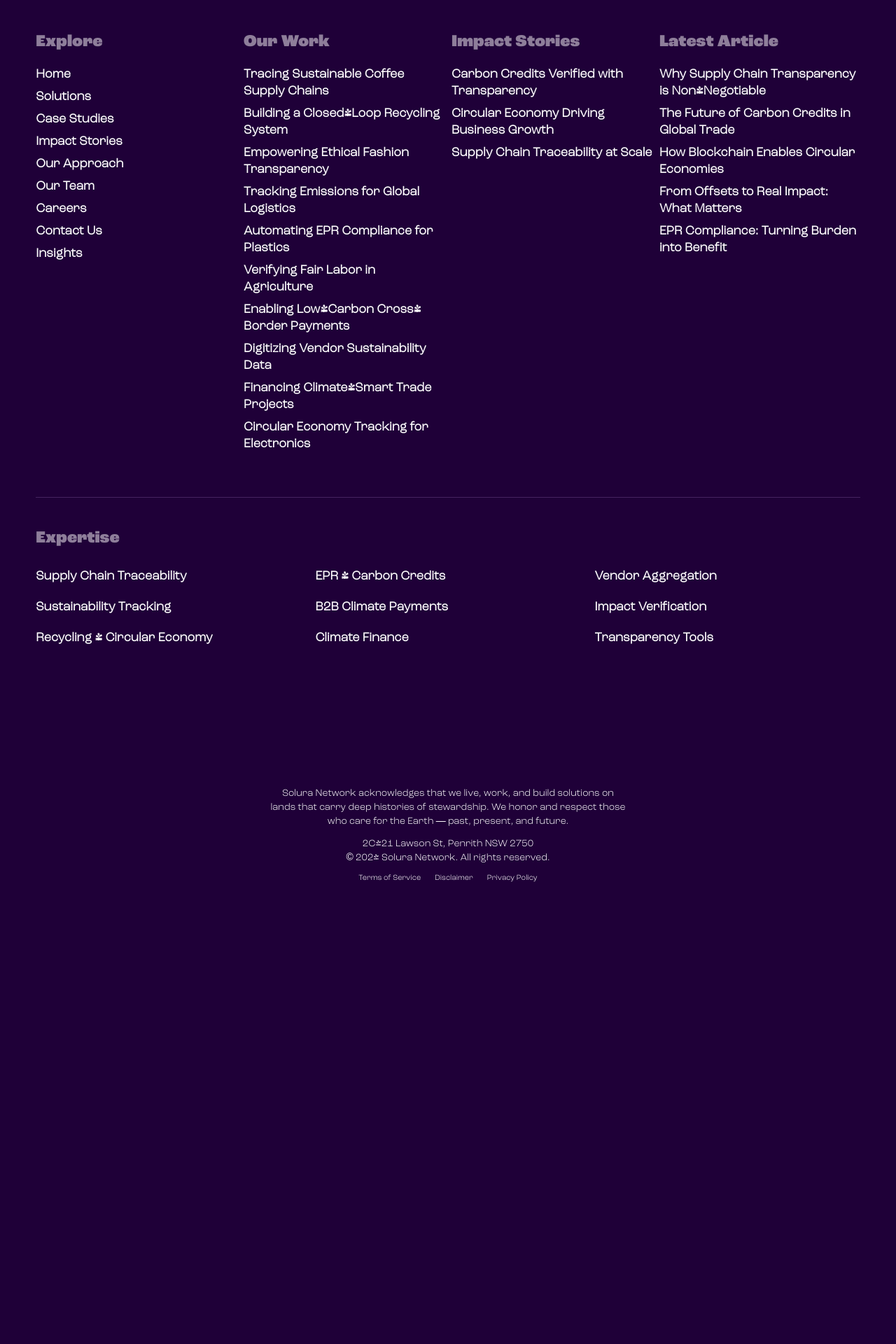
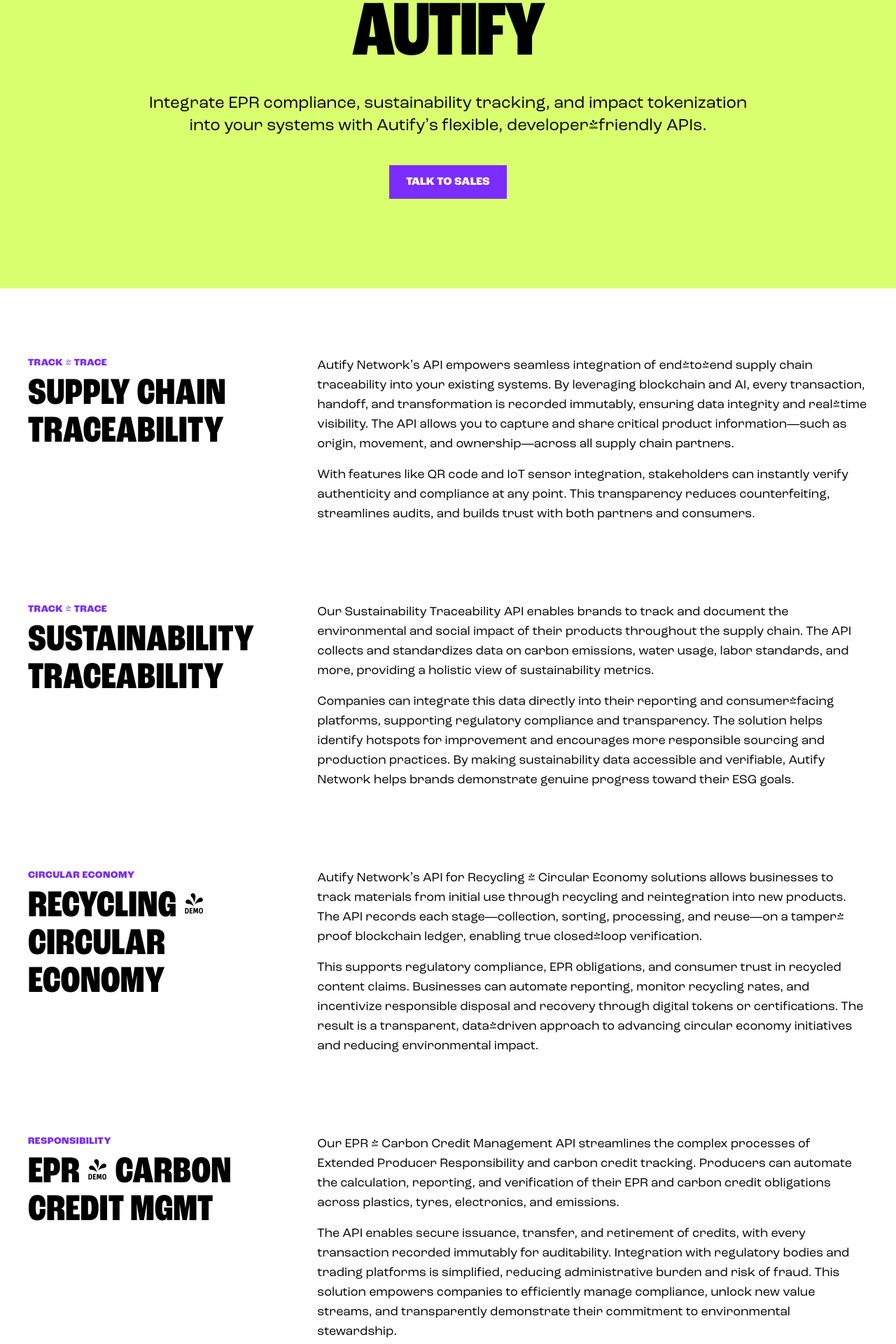
Before and after one commit to heyrapto/Pixite, a Next.js app: page /apis in a window 1280 px wide. Shown: the part 280-2200 px from the top of the page at 70% size. Before the commit the page ends 1620 px from the top, so only its background shows below. Built offline with nearby package versions, Linux system fonts and the light colour scheme.

Commit message:
feat: designed api page

```diff
--- a/src/app/apis/page.jsx
+++ b/src/app/apis/page.jsx
@@ -3,8 +3,93 @@
 
 export default function APIPage() {
   return (
-    <div>
+    <div className="w-full min-h-screen ">
       <Navbar />
+
+      <div className="w-full min-h-screen bg-white">
+      {/* Hero */}
+      <section className="w-full bg-[#D9FF6F] text-black pt-[50px]">
+        <div className="max-w-7xl mx-auto px-5 md:px-8 xl:px-10 py-20 md:py-28 lg:py-32 text-center">
+          <h1 className="font-condRocGrotesk uppercase tracking-tight leading-[0.9] text-[42px] md:text-[84px] lg:text-[112px]">Plug Into the Power of Autify</h1>
+          <p className="font-regRocGrotesk mt-6 md:mt-8 text-lg md:text-2xl max-w-4xl mx-auto">
+            Integrate EPR compliance, sustainability tracking, and impact tokenization into your systems with Autify’s flexible, developer-friendly APIs.
+          </p>
+          <div className="mt-10">
+            <a href="#apis" className="inline-block bg-[#7B2CFF] text-white font-extRocGrotesk uppercase px-6 py-3 text-sm md:text-base">
+              Talk to Sales
+            </a>
+          </div>
+        </div>
+      </section>
+
+      {/* Content Sections */}
+      <section id="apis" className="max-w-7xl mx-auto px-5 md:px-8 xl:px-10 py-16 md:py-24 space-y-20 md:space-y-28">
+        {/* Track & Trace - Supply Chain */}
+        <div className="grid md:grid-cols-12 gap-8 md:gap-10 items-start">
+          <div className="md:col-span-4">
+            <p className="font-extRocGrotesk text-[#7B2CFF] uppercase text-sm tracking-wide">Track & Trace</p>
+            <h2 className="font-condRocGrotesk uppercase text-[34px] md:text-[54px] leading-[1] mt-2">Supply Chain Traceability</h2>
+          </div>
+          <div className="md:col-span-8">
+            <p className="font-regRocGrotesk text-base md:text-lg leading-relaxed">
+              Autify Network’s API empowers seamless integration of end-to-end supply chain traceability into your existing systems. By leveraging blockchain and AI, every transaction, handoff, and transformation is recorded immutably, ensuring data integrity and real-time visibility. The API allows you to capture and share critical product information—such as origin, movement, and ownership—across all supply chain partners.
+            </p>
+            <p className="font-regRocGrotesk text-base md:text-lg leading-relaxed mt-4">
+              With features like QR code and IoT sensor integration, stakeholders can instantly verify authenticity and compliance at any point. This transparency reduces counterfeiting, streamlines audits, and builds trust with both partners and consumers.
+            </p>
+          </div>
+        </div>
+
+        {/* Track & Trace - Sustainability */}
+        <div className="grid md:grid-cols-12 gap-8 md:gap-10 items-start">
+          <div className="md:col-span-4">
+            <p className="font-extRocGrotesk text-[#7B2CFF] uppercase text-sm tracking-wide">Track & Trace</p>
+            <h2 className="font-condRocGrotesk uppercase text-[34px] md:text-[54px] leading-[1] mt-2">Sustainability Traceability</h2>
+          </div>
+          <div className="md:col-span-8">
+            <p className="font-regRocGrotesk text-base md:text-lg leading-relaxed">
+              Our Sustainability Traceability API enables brands to track and document the environmental and social impact of their products throughout the supply chain. The API collects and standardizes data on carbon emissions, water usage, labor standards, and more, providing a holistic view of sustainability metrics.
+            </p>
+            <p className="font-regRocGrotesk text-base md:text-lg leading-relaxed mt-4">
+              Companies can integrate this data directly into their reporting and consumer-facing platforms, supporting regulatory compliance and transparency. The solution helps identify hotspots for improvement and encourages more responsible sourcing and production practices. By making sustainability data accessible and verifiable, Autify Network helps brands demonstrate genuine progress toward their ESG goals.
+            </p>
+          </div>
+        </div>
+
+        {/* Circular Economy */}
+        <div className="grid md:grid-cols-12 gap-8 md:gap-10 items-start">
+          <div className="md:col-span-4">
+            <p className="font-extRocGrotesk text-[#7B2CFF] uppercase text-sm tracking-wide">Circular Economy</p>
+            <h2 className="font-condRocGrotesk uppercase text-[34px] md:text-[54px] leading-[1] mt-2">Recycling & Circular Economy</h2>
+          </div>
+          <div className="md:col-span-8">
+            <p className="font-regRocGrotesk text-base md:text-lg leading-relaxed">
+              Autify Network’s API for Recycling & Circular Economy solutions allows businesses to track materials from initial use through recycling and reintegration into new products. The API records each stage—collection, sorting, processing, and reuse—on a tamper-proof blockchain ledger, enabling true closed-loop verification.
+            </p>
+            <p className="font-regRocGrotesk text-base md:text-lg leading-relaxed mt-4">
+              This supports regulatory compliance, EPR obligations, and consumer trust in recycled content claims. Businesses can automate reporting, monitor recycling rates, and incentivize responsible disposal and recovery through digital tokens or certifications. The result is a transparent, data-driven approach to advancing circular economy initiatives and reducing environmental impact.
+            </p>
+          </div>
+        </div>
+
+        {/* Responsibility */}
+        <div className="grid md:grid-cols-12 gap-8 md:gap-10 items-start">
+          <div className="md:col-span-4">
+            <p className="font-extRocGrotesk text-[#7B2CFF] uppercase text-sm tracking-wide">Responsibility</p>
+            <h2 className="font-condRocGrotesk uppercase text-[34px] md:text-[54px] leading-[1] mt-2">EPR & Carbon Credit MGMT</h2>
+          </div>
+          <div className="md:col-span-8">
+            <p className="font-regRocGrotesk text-base md:text-lg leading-relaxed">
+              Our EPR & Carbon Credit Management API streamlines the complex processes of Extended Producer Responsibility and carbon credit tracking. Producers can automate the calculation, reporting, and verification of their EPR and carbon credit obligations across plastics, tyres, electronics, and emissions.
+            </p>
+            <p className="font-regRocGrotesk text-base md:text-lg leading-relaxed mt-4">
+              The API enables secure issuance, transfer, and retirement of credits, with every transaction recorded immutably for auditability. Integration with regulatory bodies and trading platforms is simplified, reducing administrative burden and risk of fraud. This solution empowers companies to efficiently manage compliance, unlock new value streams, and transparently demonstrate their commitment to environmental stewardship.
+            </p>
+          </div>
+        </div>
+      </section>
+      </div>
+
       <Footer />
     </div>
   )
--- a/src/components/Dropdown.jsx
+++ b/src/components/Dropdown.jsx
@@ -11,10 +11,11 @@
   useScroll,
   useMotionValueEvent,
 } from "framer-motion";
-import { useRouter } from "next/navigation";
+import { useRouter, usePathname } from "next/navigation";
+import Link from "next/link";
 const Navbar = () => {
   const [openDropdown, setOpenDropdown] = useState(null);
-  const [activeLink, setActiveLink] = useState("home");
+  const pathname = usePathname();
   const router = useRouter();
 
   const handleMouseEnter = (label) => {
@@ -69,25 +70,20 @@
         className=" w-full  font-roc_grotesk  xl:px-5 xl:pt-5 left-0 fixed z-[500] flex justify-between items-center  "
       >
         <div className=" w-full  backdrop-blur-[10px] bg-[#47476980]   md:px-5 px-4 xl:h-[80px] h-[100px] flex justify-between items-center ">
-          <Image src={logo} className="xl:w-[150px] w-[120px] cursor-pointer" alt="logo" onClick={() => router.push('/apis')} />
+          <Image src={logo} className="xl:w-[150px] w-[120px] cursor-pointer" alt="logo" onClick={() => router.push('/')} />
           <div className="flex xl:gap-[10px] gap-[24px] items-center">
             <nav className="xl:flex hidden  gap-[10px] items-center font-lightRocGrotesk">
-              <NavLink
-                href="/"
-                label="Home"
-                isActive={activeLink === "home"}
-                onClick={() => setActiveLink("home")}
-              />
+              <NavLink href="/" label="Home" isActive={pathname === "/"} />
 
-              <button
+              <Link
+                href="/products"
                 onMouseEnter={() => handleMouseEnter("expertise")}
                 onMouseLeave={handleMouseLeave}
-                onClick={() => router.push('/products')}
-                className="text-white mx-[14px] flex items-center gap-4 bg-transparent py-[3px] px-3 rounded hover:bg-[#47476980] transition-colors duration-200"
+                className={`text-white mx-[14px] flex items-center gap-4 bg-transparent py-[3px] px-3 rounded hover:bg-[#47476980] transition-colors duration-200 ${pathname === "/products" ? "bg-[#47476980]" : ""}`}
               >
                 Products
                 <PiCaretDownBold className="text-[18px]" />
-              </button>
+              </Link>
               <button
                 onMouseEnter={() => handleMouseEnter("projects")}
 
@@ -97,15 +93,15 @@
                 Resources
                 <PiCaretDownBold className="text-[18px]" />
               </button>
-              <button
+              <Link
+                href="/apis"
                 onMouseEnter={() => handleMouseEnter("success")}
                 onMouseLeave={handleMouseLeave}
-                onClick={() => router.push('/apis')}
-                className="text-white mx-[14px] flex items-center gap-4 bg-transparent px-3 py-[2.5px] rounded hover:bg-[#47476980] transition-colors duration-200"
+                className={`text-white mx-[14px] flex items-center gap-4 bg-transparent px-3 py-[2.5px] rounded hover:bg-[#47476980] transition-colors duration-200 ${pathname === "/apis" ? "bg-[#47476980]" : ""}`}
               >
                 APIs
                 <PiCaretDownBold className="text-[18px]" />
-              </button>
+              </Link>
               <button
                 onMouseEnter={() => handleMouseEnter("about")}
                 onMouseLeave={handleMouseLeave}
@@ -149,14 +145,14 @@
 
 const NavLink = ({ href, isActive, label }) => {
   return (
-    <a
+    <Link
       href={href}
       className={`text-[#fcfcfc] font-lightRocGrotesk mx-[14px] ${
         isActive ? "bg-[#47476980]" : ""
       } px-3 py-[2.5px] rounded`}
     >
       {label}
-    </a>
+    </Link>
   );
 };
 
```
